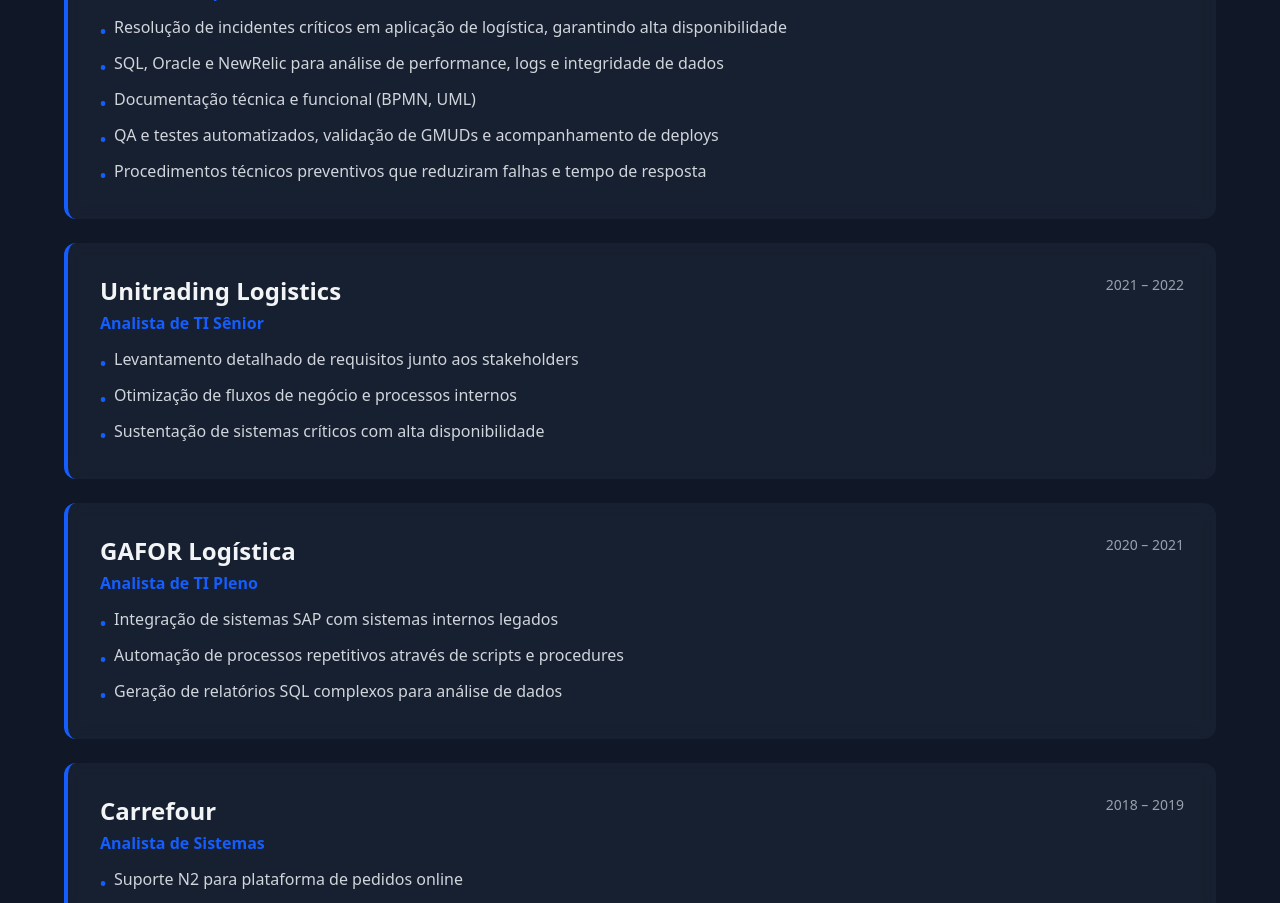
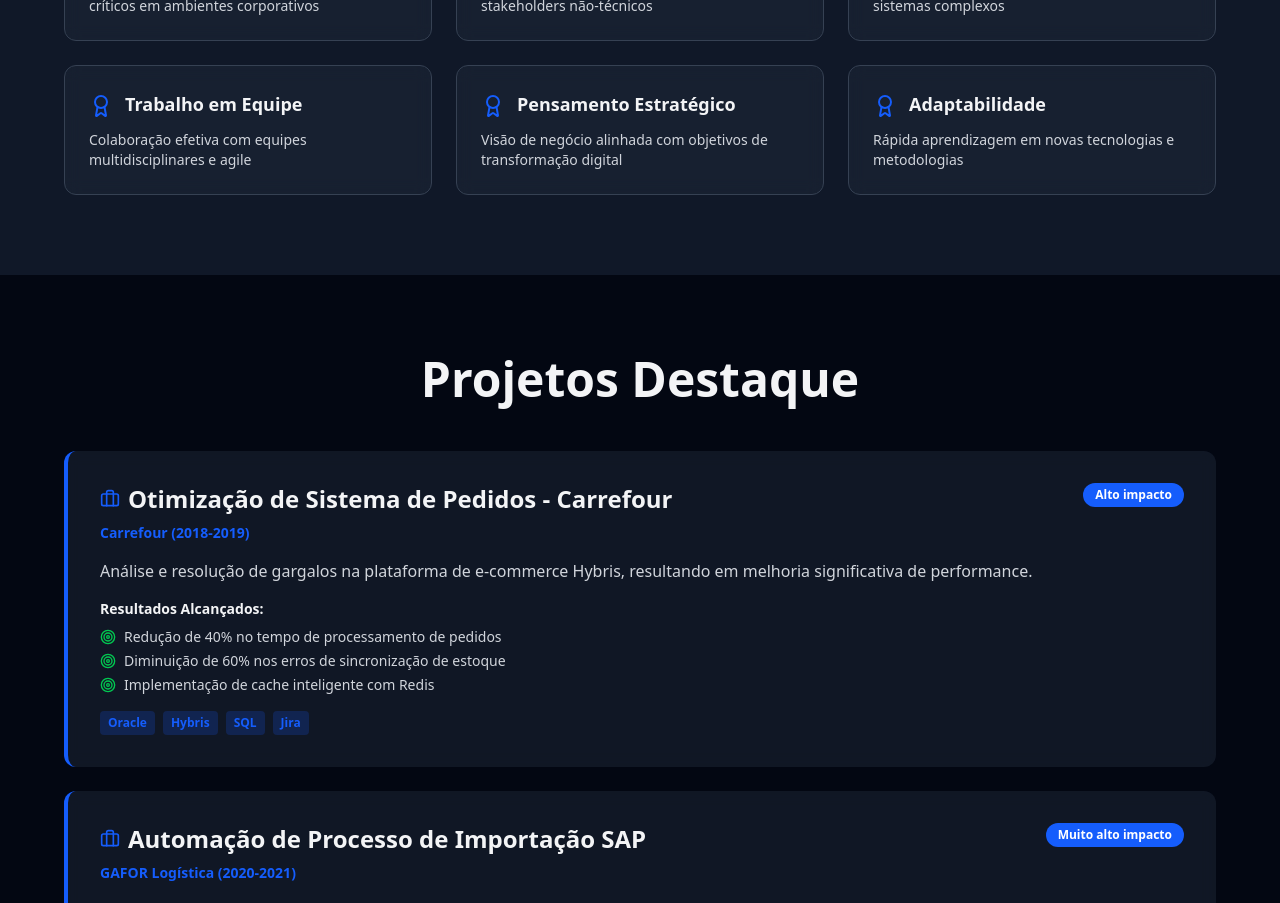
Before and after one commit to llopes0610/meu-portfolio, a React (Vite) app: page / in a window 1280 px wide. Shown: the part 1880-2783 px from the top of the page. Built offline with nearby package versions, Linux system fonts and the light colour scheme.

Commit message:
Inclusão de competências e projetos

```diff
--- a/index.html
+++ b/index.html
@@ -1,12 +1,62 @@
 <!doctype html>
 <html lang="pt-BR">
-  <head>
-    <meta charset="UTF-8" />
-    <meta name="viewport" content="width=device-width, initial-scale=1.0" />
-    <meta name="description" content="Portfólio profissional de Lucas Silva Lopes — Analista de Sistemas Pleno/Sênior especialista em Sustentação, Integração e Automação de Sistemas." />
-    <title>Lucas Silva Lopes | Analista de Sistemas</title>
-    <link rel="icon" type="image/x-icon" href="/favicon.ico" />
-  </head>
+ <head>
+  <meta charset="UTF-8">
+  <meta name="viewport" content="width=device-width, initial-scale=1.0">
+
+  <!-- SEO Meta Tags -->
+  <meta name="description" content="Lucas Silva Lopes - Analista de Sistemas Sênior. Especialista em sustentação, integração e automação de sistemas corporativos. 8+ anos de experiência em TI corporativa, SAP, Oracle, Python e .NET.">
+  <meta name="keywords" content="Analista de Sistemas, SAP, Oracle, Python, .NET, TI Corporativa, Sustentação de Sistemas, Integração de Sistemas, Automação, São Paulo, Brasil">
+  <meta name="author" content="Lucas Silva Lopes">
+  <meta name="robots" content="index, follow">
+  <meta name="language" content="Portuguese">
+
+  <!-- Open Graph (para compartilhamento em redes sociais) -->
+  <meta property="og:type" content="website">
+  <meta property="og:url" content="https://llopes0610.github.io/meu-portfolio/">
+  <meta property="og:title" content="Lucas Silva Lopes | Analista de Sistemas Sênior">
+  <meta property="og:description" content="Profissional especializado em sustentação, integração e automação de sistemas corporativos com 8+ anos de experiência em TI.">
+  <meta property="og:image" content="https://llopes0610.github.io/meu-portfolio/lucas-perfil.jpg">
+  <meta property="og:site_name" content="Portfólio Lucas Silva Lopes">
+
+  <!-- Twitter Card -->
+  <meta name="twitter:card" content="summary_large_image">
+  <meta name="twitter:title" content="Lucas Silva Lopes | Analista de Sistemas Sênior">
+  <meta name="twitter:description" content="Especialista em sustentação, integração e automação de sistemas corporativos">
+  <meta name="twitter:image" content="https://llopes0610.github.io/meu-portfolio/lucas-perfil.jpg">
+
+  <!-- Canonical URL -->
+  <link rel="canonical" href="https://llopes0610.github.io/meu-portfolio/">
+
+  <title>Lucas Silva Lopes | Analista de Sistemas Sênior | Especialista em TI Corporativa</title>
+
+  <script type="application/ld+json">
+  {
+    "@context": "https://schema.org/",
+    "@type": "Person",
+    "name": "Lucas Silva Lopes",
+    "url": "https://llopes0610.github.io/meu-portfolio/",
+    "image": "https://llopes0610.github.io/meu-portfolio/lucas-perfil.jpg",
+    "jobTitle": "Analista de Sistemas Sênior",
+    "worksFor": {
+      "@type": "Organization",
+      "name": "Freelancer"
+    },
+    "sameAs": [
+      "https://www.linkedin.com/in/lucasslopes",
+      "https://www.instagram.com/lucas5sola/"
+    ],
+    "email": "lucaslopes.ti@live.com",
+    "telephone": "+55 (11) 98707-9347",
+    "address": {
+      "@type": "PostalAddress",
+      "addressLocality": "São Paulo",
+      "addressRegion": "SP",
+      "addressCountry": "BR"
+    }
+  }
+  </script>
+</head>
   <body>
     <div id="root"></div>
     <script type="module" src="/src/main.jsx"></script>
--- a/package.json
+++ b/package.json
@@ -10,6 +10,7 @@
     "preview": "vite preview"
   },
   "dependencies": {
+    "framer-motion": "^12.23.24",
     "lucide-react": "^0.546.0",
     "react": "^19.1.1",
     "react-dom": "^19.1.1"
--- a/src/Portfolio.jsx
+++ b/src/Portfolio.jsx
@@ -1,6 +1,5 @@
 import React, { useState, useEffect } from 'react';
-import { Menu, X, Send, Moon, Sun, ExternalLink, Mail, Phone, Linkedin, Code, Database, Zap, Layers, ChevronDown, MapPin, Download, ArrowRight, Instagram } from 'lucide-react';
-
+import { Menu, X, Send, Moon, Sun, ExternalLink, Mail, Phone, Linkedin, Code, Database, Zap, Layers, ChevronDown, MapPin, Download, ArrowRight, Instagram, Award, Briefcase, Target } from 'lucide-react';
 export default function Portfolio() {
   const [isMenuOpen, setIsMenuOpen] = useState(false);
   const [isDark, setIsDark] = useState(true);
@@ -36,6 +35,54 @@
     { icon: <Zap className="w-6 h-6" />, title: 'Sustentação', items: ['Incidentes Críticos', 'Performance', 'QA'] },
     { icon: <Layers className="w-6 h-6" />, title: 'Ferramentas', items: ['SAP', 'Jira', 'NewRelic', 'Zabbix'] },
   ];
+
+  const softSkills = [
+  { title: 'Liderança Técnica', description: 'Mentoria de times e condução de projetos críticos em ambientes corporativos' },
+  { title: 'Comunicação', description: 'Tradução clara de conceitos técnicos para stakeholders não-técnicos' },
+  { title: 'Resolução de Problemas', description: 'Análise profunda e soluções inovadoras para sistemas complexos' },
+  { title: 'Trabalho em Equipe', description: 'Colaboração efetiva com equipes multidisciplinares e agile' },
+  { title: 'Pensamento Estratégico', description: 'Visão de negócio alinhada com objetivos de transformação digital' },
+  { title: 'Adaptabilidade', description: 'Rápida aprendizagem em novas tecnologias e metodologias' },
+];
+
+const projects = [
+  {
+    title: 'Otimização de Sistema de Pedidos - Carrefour',
+    company: 'Carrefour (2018-2019)',
+    description: 'Análise e resolução de gargalos na plataforma de e-commerce Hybris, resultando em melhoria significativa de performance.',
+    results: [
+      'Redução de 40% no tempo de processamento de pedidos',
+      'Diminuição de 60% nos erros de sincronização de estoque',
+      'Implementação de cache inteligente com Redis'
+    ],
+    technologies: ['Oracle', 'Hybris', 'SQL', 'Jira'],
+    impact: 'Alto impacto'
+  },
+  {
+    title: 'Automação de Processo de Importação SAP',
+    company: 'GAFOR Logística (2020-2021)',
+    description: 'Desenvolvimento de scripts automatizados para integração de dados entre sistemas legados e SAP MM, eliminando processamento manual.',
+    results: [
+      'Automação de 10+ processos manuais',
+      'Redução de 20 horas/mês em tarefas repetitivas',
+      'Zero erros em processamento de 50k registros mensais'
+    ],
+    technologies: ['Python', 'SAP', 'PL/SQL', 'Shell Scripts'],
+    impact: 'Muito alto impacto'
+  },
+  {
+    title: 'Infraestrutura de Monitoramento Avançado',
+    company: 'Strada (2022-2025)',
+    description: 'Implementação de stack completo de monitoramento e observabilidade para sistemas críticos de logística com alertas inteligentes.',
+    results: [
+      'Redução de 70% no MTTR (Mean Time To Repair)',
+      'Detecção proativa de 85% dos incidentes antes de impacto',
+      'Implementação de alertas inteligentes com machine learning'
+    ],
+    technologies: ['NewRelic', 'Zabbix', 'SQL', 'Grafana', 'Python'],
+    impact: 'Crítico'
+  }
+];
 
   const experience = [
     {
@@ -107,7 +154,7 @@
           <div className="text-2xl font-bold bg-gradient-to-r from-blue-600 to-cyan-500 bg-clip-text text-transparent">Soli Deo Gloria</div>
 
           <div className="hidden md:flex gap-8 items-center">
-            {['Sobre', 'Competências', 'Experiência', 'Formação', 'Contato'].map(item => (
+            {['Sobre', 'Competências', 'Soft Skills', 'Projetos', 'Experiência', 'Formação', 'Contato'].map(item => (
               <a key={item} href={`#${item.toLowerCase()}`} className="text-sm font-medium hover:text-blue-500 transition-colors">{item}</a>
             ))}
             <button onClick={() => setIsDark(!isDark)} className="p-2 rounded-full hover:bg-gray-200 dark:hover:bg-gray-800 transition-colors border border-gray-300 dark:border-gray-700">
@@ -188,7 +235,7 @@
                   <Send className="w-5 h-5" /> Contato
                 </a>
                 <a href="/CV_Lucas_Silva_Lopes.pdf" download className="inline-flex items-center gap-2 bg-emerald-600 hover:bg-emerald-700 shadow-lg hover:shadow-xl !text-white px-5 py-2 md:px-6 md:py-3 rounded-lg transition-all transform hover:scale-105 text-sm md:text-base font-bold">
-                  <Download className="w-5 h-5" /> CV
+                  <Download className="w-5 h-5" /> Baixar CV
                 </a>
               </div>
             </div>
@@ -248,6 +295,68 @@
           </div>
         </div>
       </section>
+
+      {/* Soft Skills Section */}
+<section id="soft skills" className={`py-20 px-4 w-screen ${sectionBgClass}`}>
+  <div className="w-full max-w-6xl mx-auto">
+    <h2 className="text-4xl md:text-5xl font-bold mb-12 text-center">Competências Comportamentais</h2>
+    <div className="grid grid-cols-1 md:grid-cols-2 lg:grid-cols-3 gap-6">
+      {softSkills.map((skill, idx) => (
+        <div key={idx} className={`${cardBgClass} backdrop-blur-sm p-6 rounded-xl border ${borderClass} transition-all hover:shadow-lg`}>
+          <div className="flex items-start gap-3 mb-3">
+            <Award className="w-6 h-6 text-blue-600 flex-shrink-0 mt-1" />
+            <h3 className="font-bold text-lg">{skill.title}</h3>
+          </div>
+          <p className={`text-sm ${isDark ? 'text-gray-300' : 'text-gray-600'}`}>{skill.description}</p>
+        </div>
+      ))}
+    </div>
+  </div>
+</section>
+
+{/* Projects Section */}
+<section id="projetos" className="py-20 px-4 w-screen">
+  <div className="w-full max-w-6xl mx-auto">
+    <h2 className="text-4xl md:text-5xl font-bold mb-12 text-center">Projetos Destaque</h2>
+    <div className="space-y-6">
+      {projects.map((project, idx) => (
+        <div key={idx} className={`${cardBgClass} backdrop-blur-sm p-6 md:p-8 rounded-xl border-l-4 border-blue-600 transition-all hover:shadow-lg`}>
+          <div className="flex flex-col md:flex-row md:justify-between md:items-start mb-4">
+            <div>
+              <div className="flex items-center gap-2 mb-2">
+                <Briefcase className="w-5 h-5 text-blue-600" />
+                <h3 className="text-2xl font-bold">{project.title}</h3>
+              </div>
+              <p className="text-blue-600 font-semibold text-sm">{project.company}</p>
+            </div>
+            <span className="inline-block bg-blue-600 text-white px-3 py-1 rounded-full text-xs font-bold mt-2 md:mt-0">{project.impact}</span>
+          </div>
+          <p className={`text-base mb-4 ${isDark ? 'text-gray-300' : 'text-gray-600'}`}>{project.description}</p>
+
+          <div className="mb-4">
+            <h4 className="font-bold mb-2 text-sm">Resultados Alcançados:</h4>
+            <ul className={`space-y-1 ${isDark ? 'text-gray-300' : 'text-gray-600'}`}>
+              {project.results.map((result, i) => (
+                <li key={i} className="text-sm flex items-start gap-2">
+                  <Target className="w-4 h-4 text-green-500 flex-shrink-0 mt-0.5" />
+                  <span>{result}</span>
+                </li>
+              ))}
+            </ul>
+          </div>
+
+          <div className="flex flex-wrap gap-2">
+            {project.technologies.map((tech, i) => (
+              <span key={i} className="bg-blue-600/20 text-blue-600 px-2 py-1 rounded text-xs font-semibold">
+                {tech}
+              </span>
+            ))}
+          </div>
+        </div>
+      ))}
+    </div>
+  </div>
+</section>
 
       {/* Experience Section */}
       <section id="experiência" className={`py-20 px-4 w-screen ${sectionBgClass}`}>
```
Also changed, not shown: 1 other file (tests, documents, lock files or other folders).
